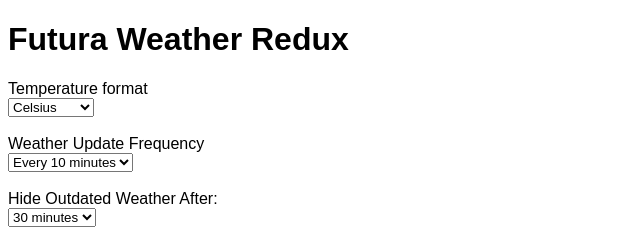
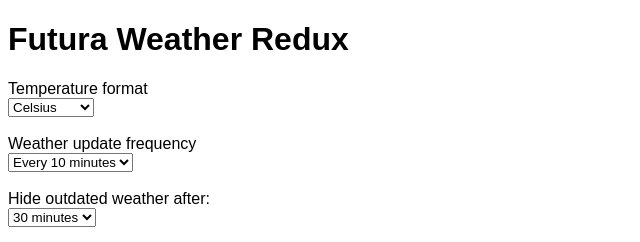
Before and after one commit to kylewlacy/futura-weather-redux, a plain HTML site: page v3/preferences.html in a window 1280 px wide. Shown: the top 242 px of the page, 0-640 px from the left. Drawn offline with Linux system fonts and the light colour scheme.

Commit message:
Fix capitalization

```diff
--- a/v3/preferences.html
+++ b/v3/preferences.html
@@ -67,14 +67,14 @@
 				<option value="1">Celsius</option>
 				<option value="2">Fahrenheit</option>
 			</select>
-			<label for="weatherUpdateFreq">Weather Update Frequency</label>
+			<label for="weatherUpdateFreq">Weather update frequency</label>
 			<select name="weatherUpdateFreq">
 				<option value="600">Every 10 minutes</option>
 				<option value="900">Every 15 minutes</option>
 				<option value="1800">Every 30 minutes</option>
 				<option value="3600">Every hour</option>
 			</select>
-			<label for="weatherOutdatedTime">Hide Outdated Weather After:</label>
+			<label for="weatherOutdatedTime">Hide outdated weather after:</label>
 			<select name="weatherOutdatedTime">
 				<option value="1800">30 minutes</option>
 				<option value="3600">1 hour</option>
```
